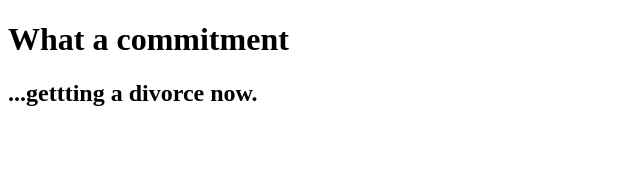
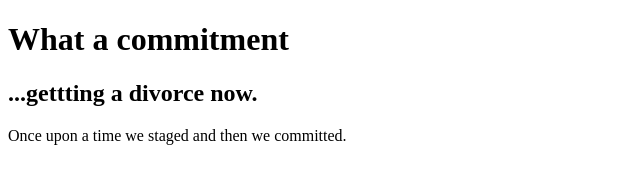
Before and after one commit to sslinn/PO2-git-demo, a plain HTML site: page index.html in a window 1280 px wide. Shown: the whole page, without its empty margins (0-640 px from the left). Drawn offline with Linux system fonts and the light colour scheme.

Commit message:
Added a <p> section to index.html

```diff
--- a/index.html
+++ b/index.html
@@ -11,6 +11,8 @@
 	<body>
 		<h1>What a commitment</h1>
 			<h2>...gettting a divorce now.</h2>
+
+			<p>Once upon a time we staged and then we committed.</p>
 	</body>
 
 </html>
```
